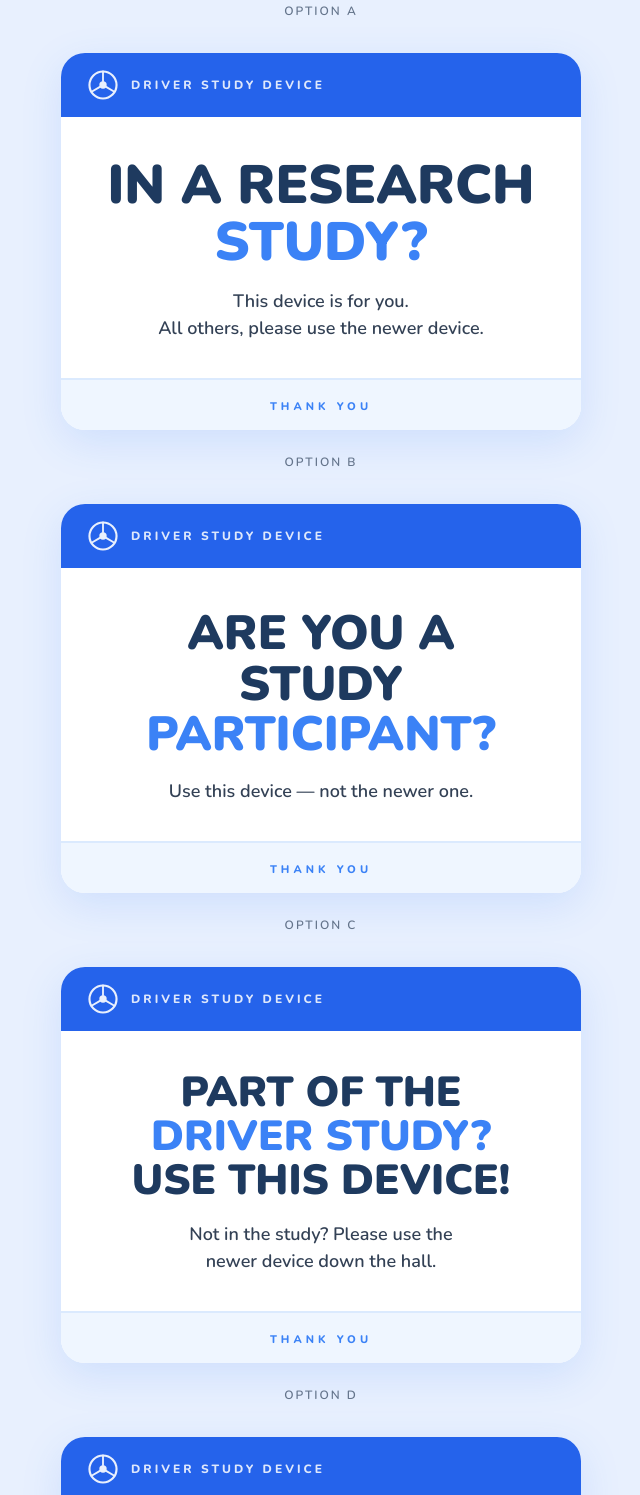
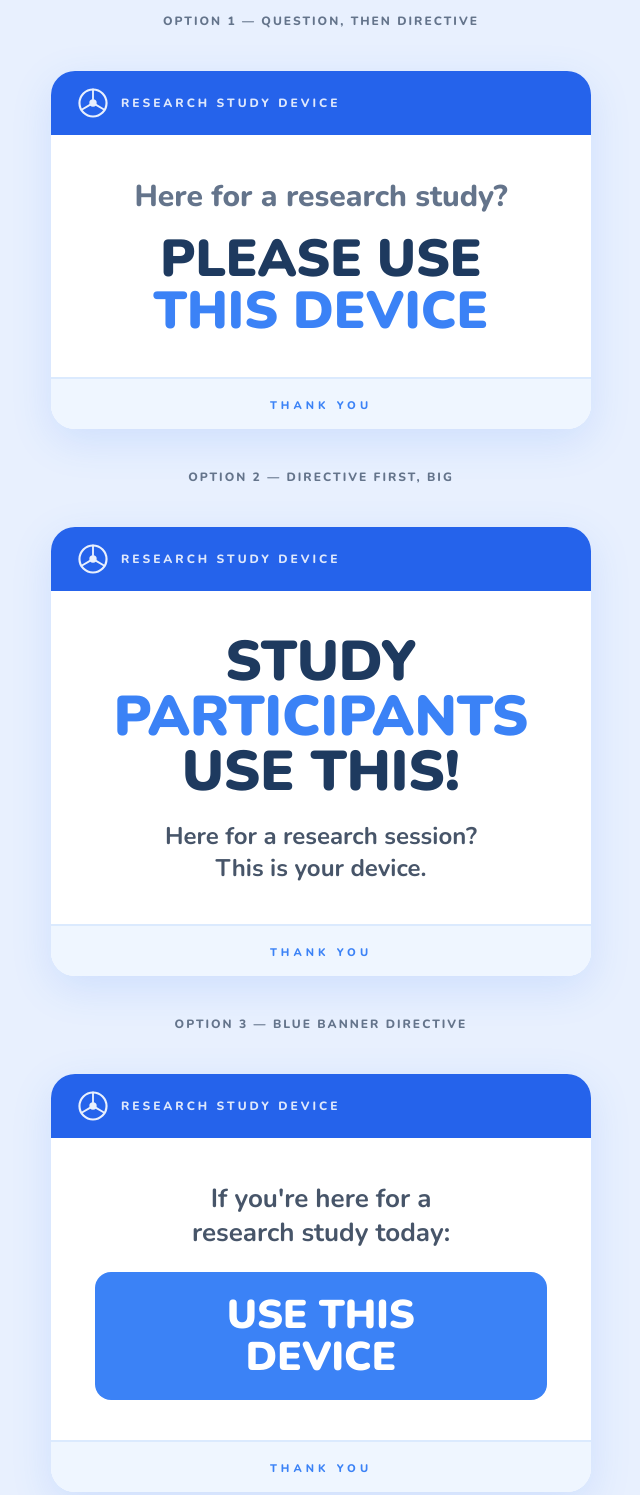
Before and after one commit to alexandratowers-eng/brain-command-center, a plain HTML site: page driver-sign-options.html in a window 1280 px wide. Shown: the part 37-1532 px from the top of the page, without its empty margins (319-959 px from the left). Drawn offline with nearby package versions, Linux system fonts and the light colour scheme.

Commit message:
Fresh sign wording options — self-identify by research session, bigger directive text

```diff
--- a/driver-sign-options.html
+++ b/driver-sign-options.html
@@ -3,37 +3,25 @@
 <head>
   <meta charset="UTF-8">
   <meta name="viewport" content="width=device-width, initial-scale=1.0">
-  <title>Sign Wording Options</title>
+  <title>Sign Options — Fresh</title>
   <style>
-    @import url('https://fonts.googleapis.com/css2?family=Nunito:wght@400;600;800;900&display=swap');
+    @import url('https://fonts.googleapis.com/css2?family=Nunito:wght@400;600;700;800;900&display=swap');
     * { margin: 0; padding: 0; box-sizing: border-box; }
     body {
       background: #e8f0fe;
       font-family: 'Nunito', sans-serif;
-      padding: 40px 30px;
+      padding: 50px 30px;
       display: flex;
       flex-direction: column;
       align-items: center;
-      gap: 24px;
-    }
-    h2 {
-      color: #1e3a5f;
-      font-size: 14px;
-      font-weight: 800;
-      letter-spacing: 3px;
-      text-transform: uppercase;
-      margin-bottom: 4px;
+      gap: 40px;
     }
     .label {
-      font-size: 12px;
-      color: #64748b;
-      font-weight: 600;
-      letter-spacing: 2px;
-      text-transform: uppercase;
-      margin-bottom: 10px;
+      font-size: 12px; color: #64748b; font-weight: 800;
+      letter-spacing: 2px; text-transform: uppercase; margin-bottom: 2px;
     }
     .card {
-      width: 520px;
+      width: 540px;
       background: white;
       border-radius: 24px;
       overflow: hidden;
@@ -42,131 +30,118 @@
     .card-header {
       background: #2563eb;
       padding: 16px 26px;
-      display: flex;
-      align-items: center;
-      gap: 12px;
+      display: flex; align-items: center; gap: 12px;
     }
     .card-header svg { width: 32px; height: 32px; opacity: 0.9; flex-shrink: 0; }
     .study-name {
-      font-size: 12px;
-      font-weight: 800;
-      letter-spacing: 3px;
-      text-transform: uppercase;
-      color: rgba(255,255,255,0.85);
+      font-size: 12px; font-weight: 800; letter-spacing: 3px;
+      text-transform: uppercase; color: rgba(255,255,255,0.85);
     }
-    .card-body {
-      padding: 40px 44px 36px;
-      text-align: center;
-    }
-    h1 {
-      font-weight: 900;
-      color: #1e3a5f;
-      line-height: 1.05;
-      text-transform: uppercase;
-    }
+    .card-body { padding: 44px 44px 40px; text-align: center; }
     .em { color: #3b82f6; }
-    .sub {
-      font-size: 18px;
-      color: #334155;
-      font-weight: 600;
-      line-height: 1.5;
-      margin-top: 18px;
-    }
     .card-footer {
-      background: #eff6ff;
-      border-top: 2px solid #dbeafe;
-      padding: 14px 26px;
-      text-align: center;
+      background: #eff6ff; border-top: 2px solid #dbeafe;
+      padding: 14px 26px; text-align: center;
     }
     .thank-you {
-      font-size: 11px;
-      font-weight: 800;
-      letter-spacing: 4px;
-      text-transform: uppercase;
-      color: #3b82f6;
+      font-size: 11px; font-weight: 800; letter-spacing: 4px;
+      text-transform: uppercase; color: #3b82f6;
     }
 
-    /* Size variants */
-    .sz-a h1 { font-size: 54px; }
-    .sz-b h1 { font-size: 48px; }
-    .sz-c h1 { font-size: 42px; }
-    .sz-d h1 { font-size: 50px; }
+    /* ---- Option 1: Big question + big directive ---- */
+    .o1 .q {
+      font-size: 30px; font-weight: 800; color: #64748b;
+      line-height: 1.2; margin-bottom: 18px;
+    }
+    .o1 .big {
+      font-size: 52px; font-weight: 900; color: #1e3a5f;
+      line-height: 1.0; text-transform: uppercase;
+    }
+
+    /* ---- Option 2: Directive first, huge ---- */
+    .o2 .big {
+      font-size: 56px; font-weight: 900; color: #1e3a5f;
+      line-height: 0.98; text-transform: uppercase; margin-bottom: 20px;
+    }
+    .o2 .note {
+      font-size: 24px; font-weight: 700; color: #475569; line-height: 1.35;
+    }
+
+    /* ---- Option 3: Banner directive ---- */
+    .o3 .lead {
+      font-size: 26px; font-weight: 700; color: #475569;
+      line-height: 1.3; margin-bottom: 22px;
+    }
+    .o3 .banner {
+      background: #3b82f6; color: white;
+      font-size: 40px; font-weight: 900; text-transform: uppercase;
+      padding: 22px 16px; border-radius: 16px; line-height: 1.05;
+    }
+
+    /* ---- Option 4: Checkmark style ---- */
+    .o4 .big {
+      font-size: 50px; font-weight: 900; color: #1e3a5f;
+      line-height: 1.02; text-transform: uppercase; margin-bottom: 16px;
+    }
+    .o4 .sub {
+      font-size: 26px; font-weight: 800; color: #3b82f6; line-height: 1.3;
+    }
   </style>
 </head>
 <body>
 
-  <div class="label">Option A</div>
-  <div class="card sz-a">
+  <!-- OPTION 1 -->
+  <div class="label">Option 1 — Question, then directive</div>
+  <div class="card o1">
     <div class="card-header">
-      <svg viewBox="0 0 52 52" fill="none">
-        <circle cx="26" cy="26" r="22" stroke="white" stroke-width="3.5" fill="none"/>
-        <circle cx="26" cy="26" r="6" fill="white"/>
-        <line x1="26" y1="4" x2="26" y2="20" stroke="white" stroke-width="3" stroke-linecap="round"/>
-        <line x1="7.5" y1="37" x2="21" y2="29" stroke="white" stroke-width="3" stroke-linecap="round"/>
-        <line x1="44.5" y1="37" x2="31" y2="29" stroke="white" stroke-width="3" stroke-linecap="round"/>
-      </svg>
-      <span class="study-name">DRIVER Study Device</span>
+      <svg viewBox="0 0 52 52" fill="none"><circle cx="26" cy="26" r="22" stroke="white" stroke-width="3.5" fill="none"/><circle cx="26" cy="26" r="6" fill="white"/><line x1="26" y1="4" x2="26" y2="20" stroke="white" stroke-width="3" stroke-linecap="round"/><line x1="7.5" y1="37" x2="21" y2="29" stroke="white" stroke-width="3" stroke-linecap="round"/><line x1="44.5" y1="37" x2="31" y2="29" stroke="white" stroke-width="3" stroke-linecap="round"/></svg>
+      <span class="study-name">Research Study Device</span>
     </div>
     <div class="card-body">
-      <h1>In a research<br><span class="em">study?</span></h1>
-      <p class="sub">This device is for you.<br>All others, please use the newer device.</p>
+      <div class="q">Here for a research study?</div>
+      <div class="big">Please use<br><span class="em">this device</span></div>
     </div>
     <div class="card-footer"><span class="thank-you">Thank you</span></div>
   </div>
 
-  <div class="label">Option B</div>
-  <div class="card sz-b">
+  <!-- OPTION 2 -->
+  <div class="label">Option 2 — Directive first, big</div>
+  <div class="card o2">
     <div class="card-header">
-      <svg viewBox="0 0 52 52" fill="none">
-        <circle cx="26" cy="26" r="22" stroke="white" stroke-width="3.5" fill="none"/>
-        <circle cx="26" cy="26" r="6" fill="white"/>
-        <line x1="26" y1="4" x2="26" y2="20" stroke="white" stroke-width="3" stroke-linecap="round"/>
-        <line x1="7.5" y1="37" x2="21" y2="29" stroke="white" stroke-width="3" stroke-linecap="round"/>
-        <line x1="44.5" y1="37" x2="31" y2="29" stroke="white" stroke-width="3" stroke-linecap="round"/>
-      </svg>
-      <span class="study-name">DRIVER Study Device</span>
+      <svg viewBox="0 0 52 52" fill="none"><circle cx="26" cy="26" r="22" stroke="white" stroke-width="3.5" fill="none"/><circle cx="26" cy="26" r="6" fill="white"/><line x1="26" y1="4" x2="26" y2="20" stroke="white" stroke-width="3" stroke-linecap="round"/><line x1="7.5" y1="37" x2="21" y2="29" stroke="white" stroke-width="3" stroke-linecap="round"/><line x1="44.5" y1="37" x2="31" y2="29" stroke="white" stroke-width="3" stroke-linecap="round"/></svg>
+      <span class="study-name">Research Study Device</span>
     </div>
     <div class="card-body">
-      <h1>Are you a<br>study<br><span class="em">participant?</span></h1>
-      <p class="sub">Use this device — not the newer one.</p>
+      <div class="big">Study<br><span class="em">participants</span><br>use this!</div>
+      <div class="note">Here for a research session?<br>This is your device.</div>
     </div>
     <div class="card-footer"><span class="thank-you">Thank you</span></div>
   </div>
 
-  <div class="label">Option C</div>
-  <div class="card sz-c">
+  <!-- OPTION 3 -->
+  <div class="label">Option 3 — Blue banner directive</div>
+  <div class="card o3">
     <div class="card-header">
-      <svg viewBox="0 0 52 52" fill="none">
-        <circle cx="26" cy="26" r="22" stroke="white" stroke-width="3.5" fill="none"/>
-        <circle cx="26" cy="26" r="6" fill="white"/>
-        <line x1="26" y1="4" x2="26" y2="20" stroke="white" stroke-width="3" stroke-linecap="round"/>
-        <line x1="7.5" y1="37" x2="21" y2="29" stroke="white" stroke-width="3" stroke-linecap="round"/>
-        <line x1="44.5" y1="37" x2="31" y2="29" stroke="white" stroke-width="3" stroke-linecap="round"/>
-      </svg>
-      <span class="study-name">DRIVER Study Device</span>
+      <svg viewBox="0 0 52 52" fill="none"><circle cx="26" cy="26" r="22" stroke="white" stroke-width="3.5" fill="none"/><circle cx="26" cy="26" r="6" fill="white"/><line x1="26" y1="4" x2="26" y2="20" stroke="white" stroke-width="3" stroke-linecap="round"/><line x1="7.5" y1="37" x2="21" y2="29" stroke="white" stroke-width="3" stroke-linecap="round"/><line x1="44.5" y1="37" x2="31" y2="29" stroke="white" stroke-width="3" stroke-linecap="round"/></svg>
+      <span class="study-name">Research Study Device</span>
     </div>
     <div class="card-body">
-      <h1>Part of the<br><span class="em">DRIVER study?</span><br>Use this device!</h1>
-      <p class="sub">Not in the study? Please use the<br>newer device down the hall.</p>
+      <div class="lead">If you're here for a<br>research study today:</div>
+      <div class="banner">Use this<br>device</div>
     </div>
     <div class="card-footer"><span class="thank-you">Thank you</span></div>
   </div>
 
-  <div class="label">Option D</div>
-  <div class="card sz-d">
+  <!-- OPTION 4 -->
+  <div class="label">Option 4 — Bold call + blue line</div>
+  <div class="card o4">
     <div class="card-header">
-      <svg viewBox="0 0 52 52" fill="none">
-        <circle cx="26" cy="26" r="22" stroke="white" stroke-width="3.5" fill="none"/>
-        <circle cx="26" cy="26" r="6" fill="white"/>
-        <line x1="26" y1="4" x2="26" y2="20" stroke="white" stroke-width="3" stroke-linecap="round"/>
-        <line x1="7.5" y1="37" x2="21" y2="29" stroke="white" stroke-width="3" stroke-linecap="round"/>
-        <line x1="44.5" y1="37" x2="31" y2="29" stroke="white" stroke-width="3" stroke-linecap="round"/>
-      </svg>
-      <span class="study-name">DRIVER Study Device</span>
+      <svg viewBox="0 0 52 52" fill="none"><circle cx="26" cy="26" r="22" stroke="white" stroke-width="3.5" fill="none"/><circle cx="26" cy="26" r="6" fill="white"/><line x1="26" y1="4" x2="26" y2="20" stroke="white" stroke-width="3" stroke-linecap="round"/><line x1="7.5" y1="37" x2="21" y2="29" stroke="white" stroke-width="3" stroke-linecap="round"/><line x1="44.5" y1="37" x2="31" y2="29" stroke="white" stroke-width="3" stroke-linecap="round"/></svg>
+      <span class="study-name">Research Study Device</span>
     </div>
     <div class="card-body">
-      <h1><span class="em">Research study</span><br>participants only</h1>
-      <p class="sub">If you're not in the DRIVER study,<br>please use the other device.</p>
+      <div class="big">In a research<br>study?</div>
+      <div class="sub">This device is for you →<br>everyone else, use the other one.</div>
     </div>
     <div class="card-footer"><span class="thank-you">Thank you</span></div>
   </div>
```
